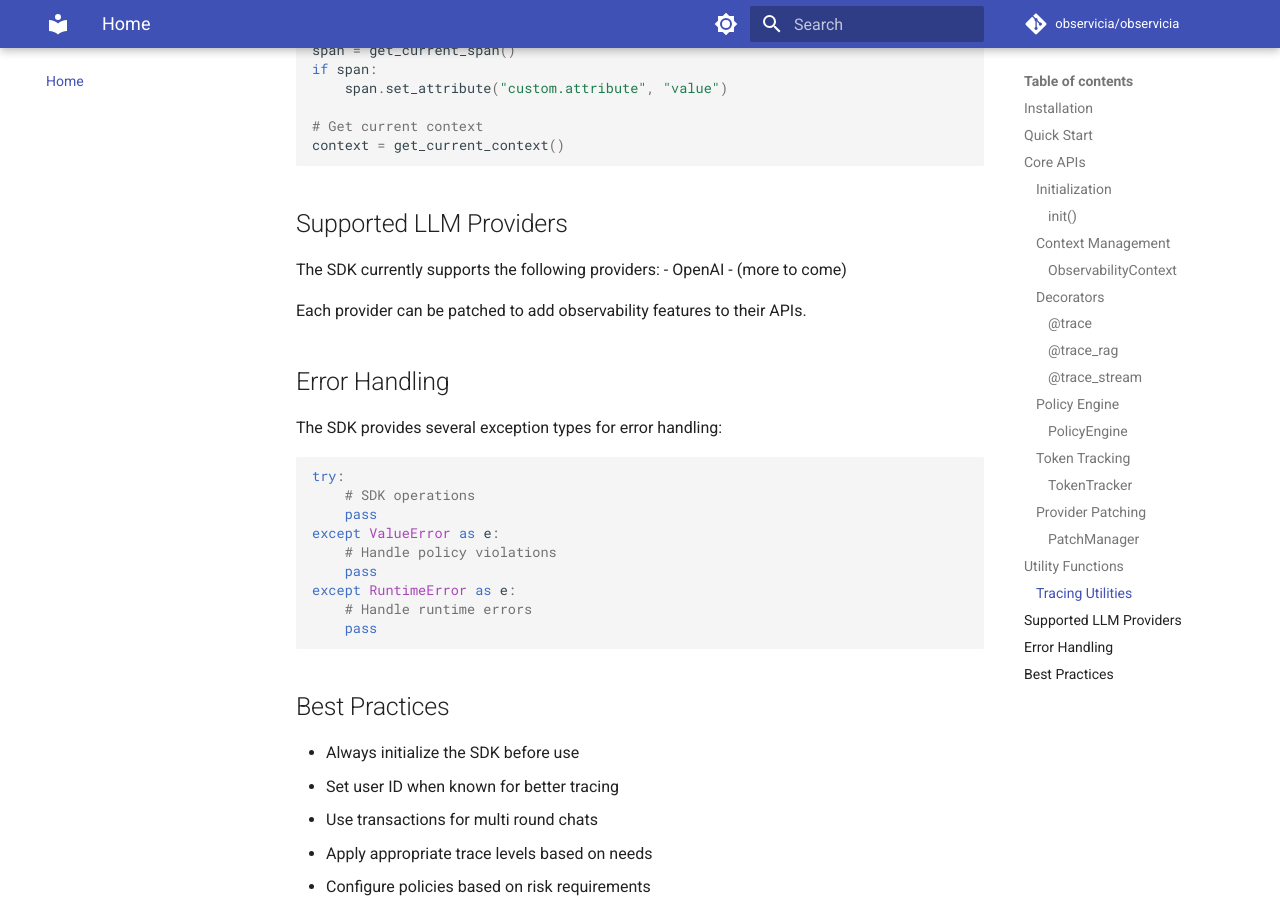
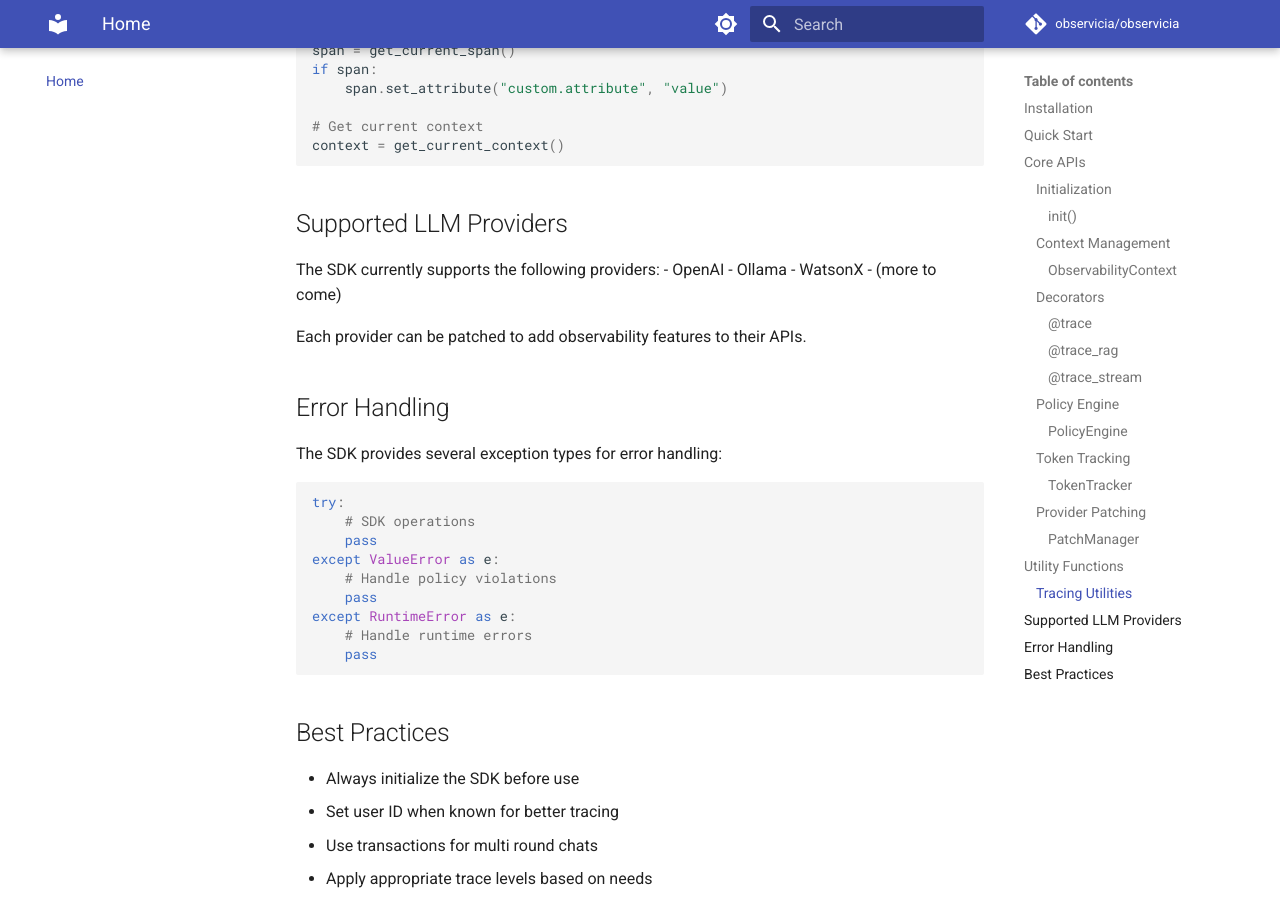
Before and after one commit to Observicia/Observicia, an MkDocs documentation site: the page built from docs/index.md, in a window 1280 px wide and 900 px high, scrolled down 4701 px. Built offline with MkDocs 1.6.1 and Material for MkDocs 9.7.7, drawn with Linux system fonts in a browser that asks for light colours; comment, search, counter and statistics services are not loaded.

Commit message:
docs(readme): update readme to include watsonx and ollama support
Signed-off-by: Huamin Chen <hchen@redhat.com>

```diff
--- a/docs/index.md
+++ b/docs/index.md
@@ -218,6 +218,8 @@ context = get_current_context()
 
 The SDK currently supports the following providers:
 - OpenAI
+- Ollama
+- WatsonX
 - (more to come)
 
 Each provider can be patched to add observability features to their APIs.
```
Also changed, not shown: README.md (+6 -2 lines).
